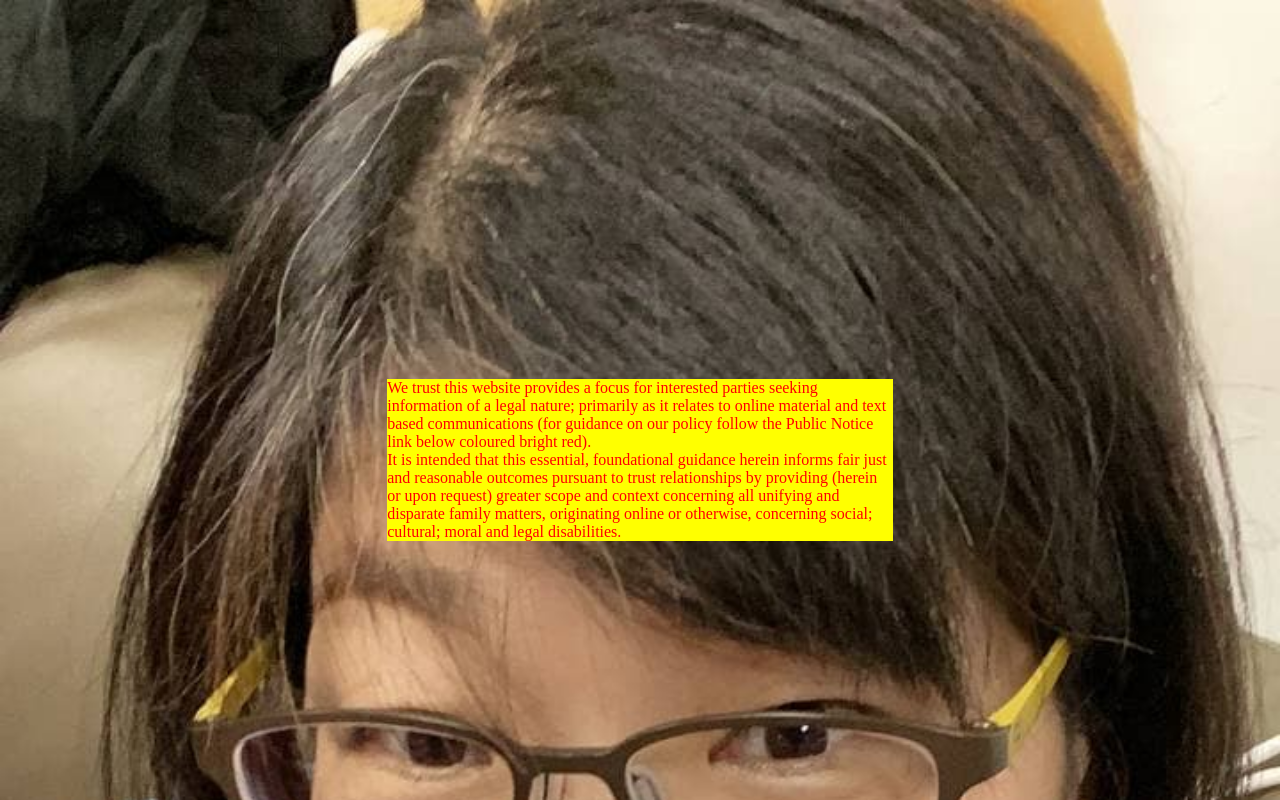
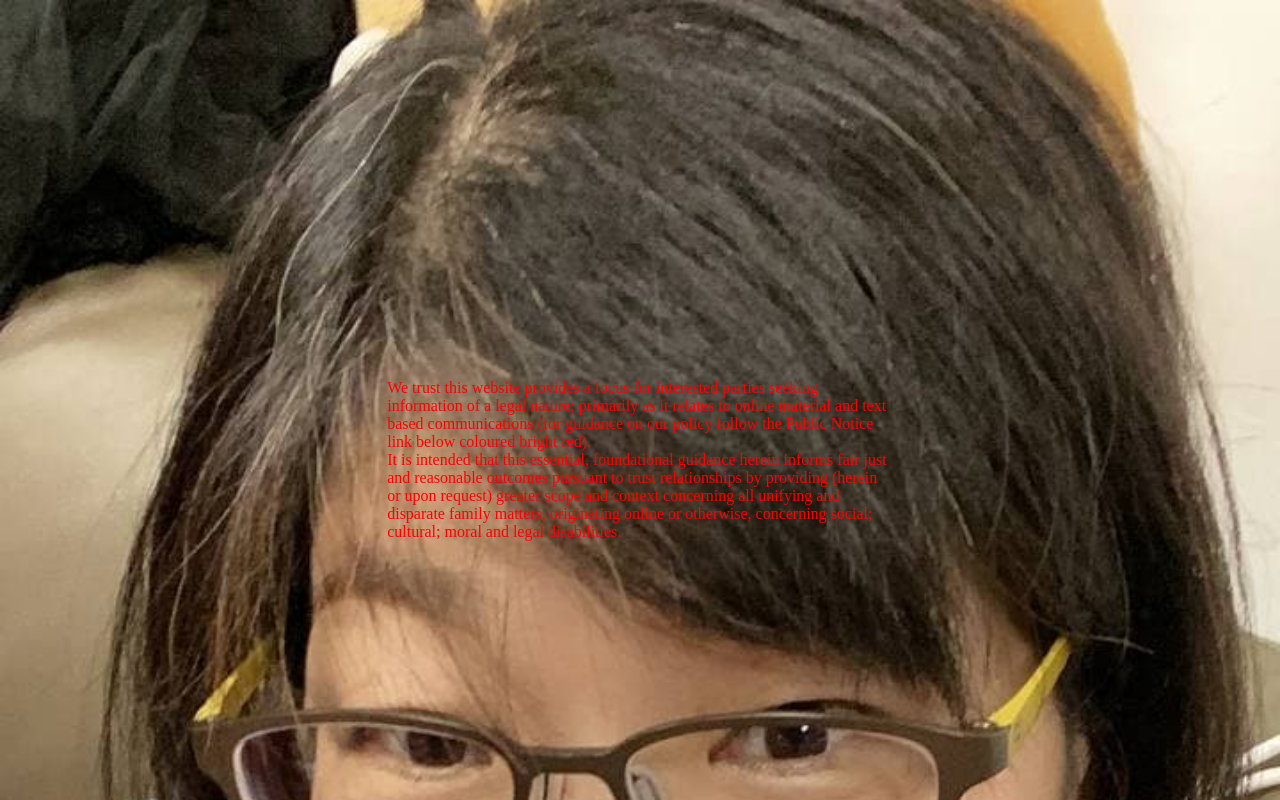
Before and after one commit to kensho123456/web, a plain HTML site: page index.html in a window 1280 px wide. Shown: the top 800 px of the page. Drawn offline with Linux system fonts and the light colour scheme.

Commit message:
Update index.html

```diff
--- a/index.html
+++ b/index.html
@@ -29,7 +29,7 @@ background-repeat:no-repeat;
   </head>
  <body>
 <div>
-<p style="background-color:yellow;color:red;margin:30%;text-align:left;">
+<p style="background-color:transparent;color:red;margin:30%;text-align:left;">
 We trust this website provides a focus for  interested parties seeking information of a legal nature; primarily as it relates to online material and text based communications (for guidance on our policy follow the Public Notice link below coloured bright red).
 <br />
 It is intended that this essential, foundational guidance herein informs fair just and reasonable outcomes pursuant to trust relationships by providing (herein or upon request) greater scope and context concerning all unifying and disparate family matters, originating online or otherwise, concerning social; cultural; moral and legal disabilities.
```
